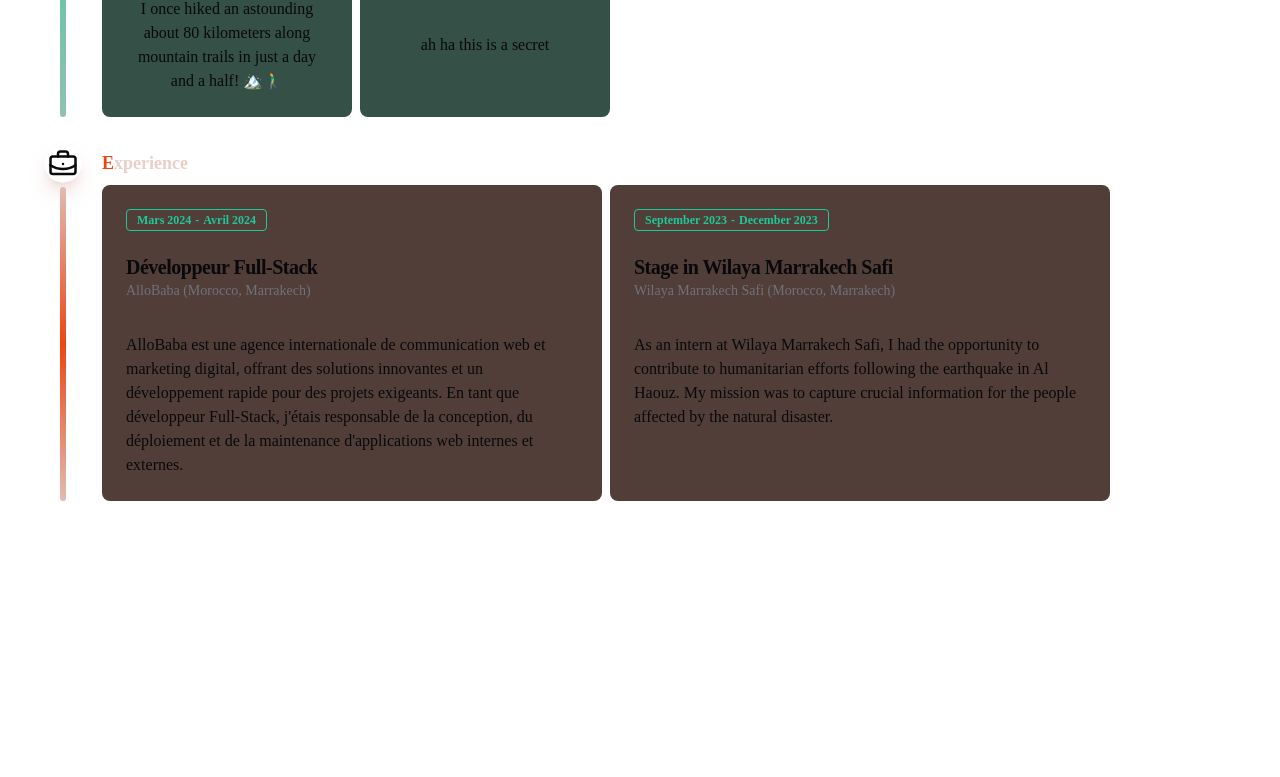
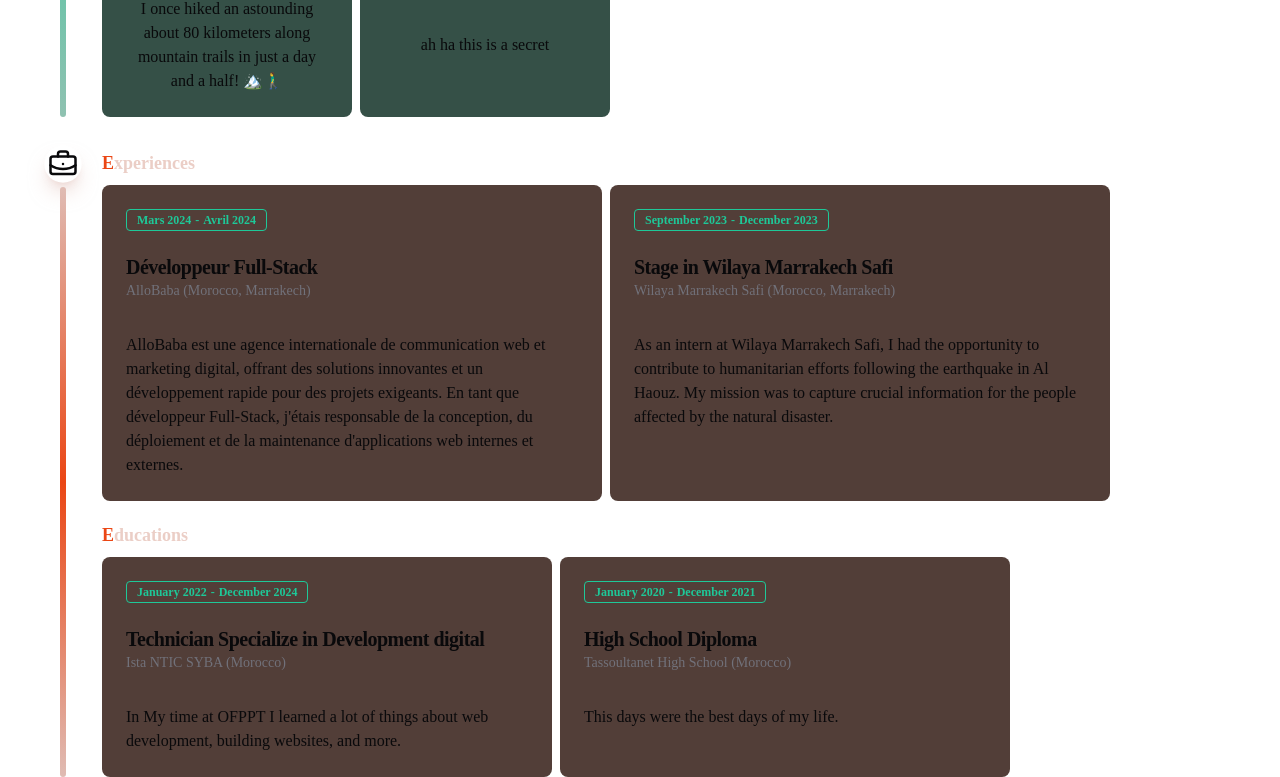
Before and after one commit to ilorez/portfolio, a Next.js app: page / in a window 1280 px wide. Shown: the part 1432-2209 px from the top of the page. Before the commit the page ends 1933 px from the top, so only its background shows below. Built offline with nearby package versions, Linux system fonts and the light colour scheme.

Commit message:
feat: Add EducationCard component and update Experience component to display education details

```diff
--- a/components/global/homepage/Exprience.tsx
+++ b/components/global/homepage/Exprience.tsx
@@ -4,9 +4,11 @@ import CapitalizedText from '../CapitalizedText';
 import data from '@/IlorezData/ilorez.json';
 import IconWithVerticalLine from '../IconWithVerticalLine';
 import ExperienceCard, { ExperienceProps } from '../ExperieceCard';
+import EducationCard, { EducationProps } from '../EducationCard';
 
 const Experience: React.FC = () => {
   const experiences: ExperienceProps[] = data.experiences as ExperienceProps[];
+  const educations: EducationProps[] = data.educations as EducationProps[];
   return (
     <div className="flex flex-row gap-6 h-fit">
       {/* the line */}
@@ -21,7 +23,7 @@ const Experience: React.FC = () => {
         {/* Experiences */}
         <div className="flex flex-col gap-2">
           <CapitalizedText
-            text="experience"
+            text="experiences"
             cap_color="text-i-experience-via"
             light_color="text-light-experience"
           />
@@ -31,6 +33,20 @@ const Experience: React.FC = () => {
             ))}
           </div>
         </div>
+        {/* Education */}
+        <div className="flex flex-col gap-2">
+        <CapitalizedText
+            text="Educations"
+            cap_color="text-i-experience-via"
+            light_color="text-light-experience"
+          />
+        <div className='flex flex-wrap w-full gap-2'>
+          {educations.map((edu, index) => (
+            <EducationCard key={index} {...edu} />
+          ))}
+        </div>
+
+        </div>
       </div>
     </div>
   );
```
